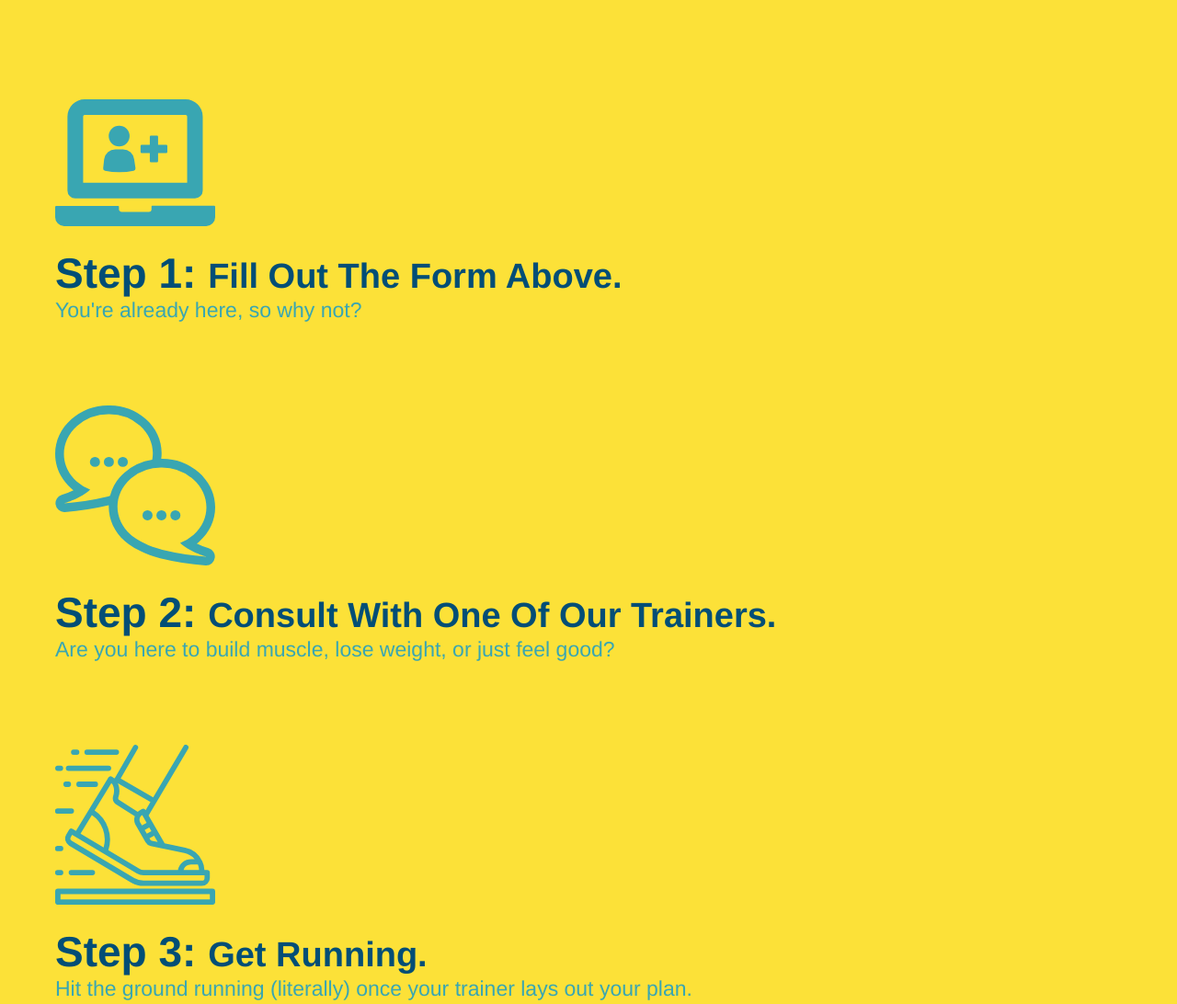
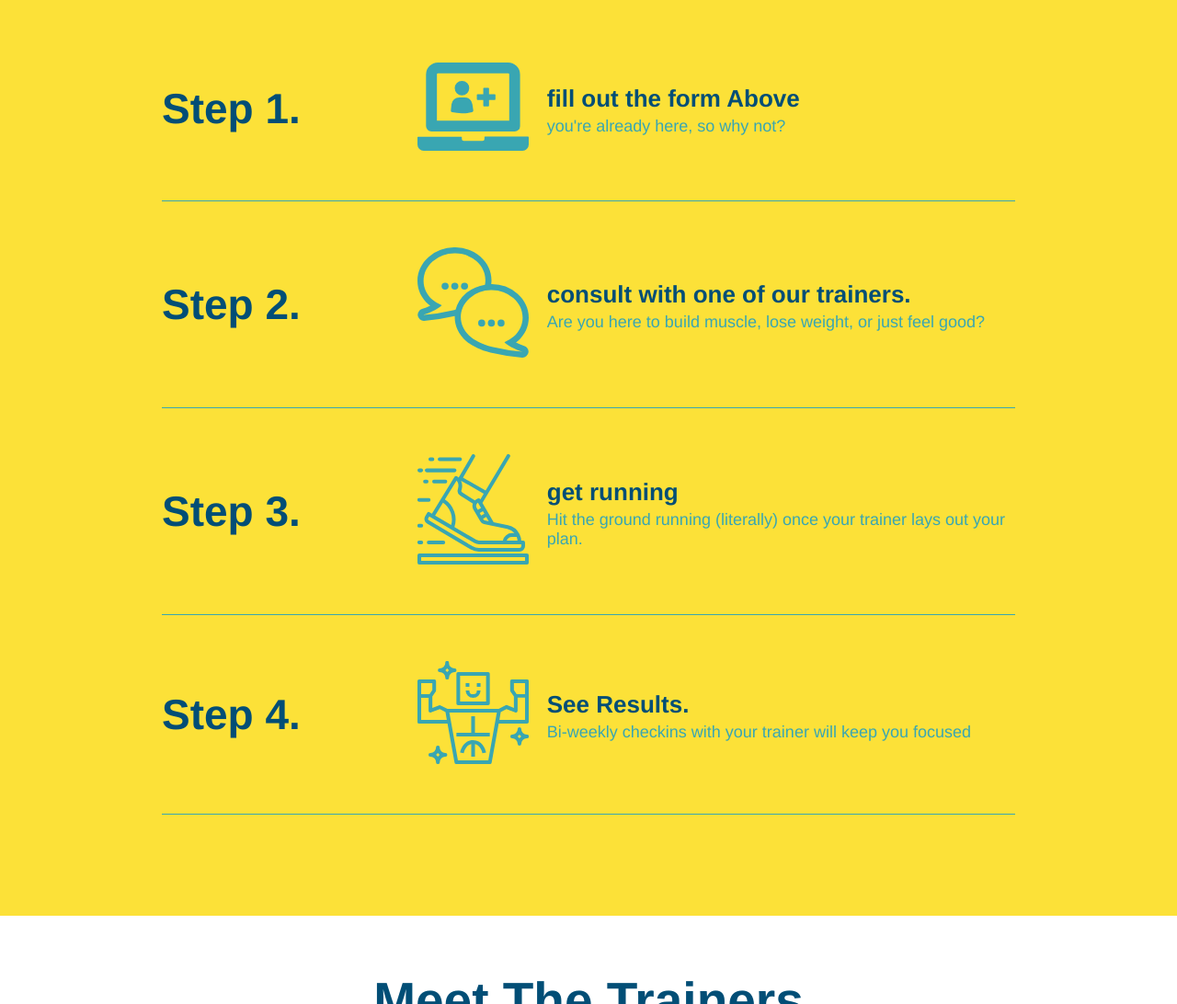
Before and after one commit to escowin/__redux__, a plain HTML site: page 01-run-buddy/index.html in a window 1280 px wide. Shown: the part 1260-2352 px from the top of the page at 92% size. Drawn offline with Linux system fonts and the light colour scheme.

Commit message:
2.2.9 | add flexbox to the steps

```diff
--- a/01-run-buddy/assets/css/style.css
+++ b/01-run-buddy/assets/css/style.css
@@ -8,7 +8,6 @@ body {
   color: #39a6b2;
   font-family: Helvetica, Arial, sans-serif;
 }
-
 
 /* HEADER / NAV BAR STYLES START */
 
@@ -52,8 +51,6 @@ header nav ul li a {
 
 /* HEADER / NAVBAR STYLES END */
 
-
-
 /* FOOTER STYLES START */
 footer {
   background: #fce138;
@@ -87,7 +84,7 @@ section {
 
 /* HERO STYLES START */
 .hero {
-  background-image: url('../images/hero-bg.jpg');
+  background-image: url("../images/hero-bg.jpg");
   background-size: cover;
   background-position: center;
   display: flex;
@@ -150,7 +147,6 @@ section {
 }
 /* HERO STYLES END */
 
-
 /* SECTION TITLE STYLES START */
 .section-title {
   font-size: 55px;
@@ -183,34 +179,57 @@ section {
 }
 /* WHAT YOU DO STYLES END */
 
-
 /* WHAT YOU DO STYLES START */
 .steps {
   background: #fce138;
 }
 
-.steps div {
-  margin-bottom: 80px;
+.step {
+  margin: 50px auto;
+  padding-bottom: 50px;
+  width: 80%;
+  border-bottom: 1px solid #39a6b2;
+  display: flex;
+  flex-wrap: wrap;
+  align-items: center;
+  justify-content: space-between;
 }
 
-.steps img {
-  width: 15%;
-  margin: 10px 0;
+.step h3 {
+  color: #024e76;
+  font-size: 46px;
+  flex: 1 30%;
 }
 
-.steps h3 {
-  color: #024e76;
-  font-size: 46px;
-  margin-top: 10px;
+.step-info {
+  flex: 2 70%;
+  display: flex;
+  flex-wrap: wrap;
+  align-items: center;
 }
 
-.steps span {
-  font-size: 38px;
+.step-img {
+  flex: 1 12%;
+  margin-right: 20px;
 }
 
-.steps p {
+.step-img img {
+  max-width: 100%;
+}
+
+.step-text {
+  flex: 12;
+}
+
+.step-text p {
   color: #39a6b2;
-  font-size: 23px;
+  font-size: 18px;
+}
+
+.step-text h4 {
+  font-size: 26px;
+  line-height: 1.5;
+  color: #024e76;
 }
 /* WHAT YOU DO STYLES END */
 
@@ -265,7 +284,7 @@ section {
 
 .contact-info iframe {
   width: 400px;
-height: 400px;
+  height: 400px;
 }
 
 .contact-info div {
@@ -282,7 +301,8 @@ height: 400px;
   font-size: 32px;
 }
 
-.contact-info p, .contact-info address {
+.contact-info p,
+.contact-info address {
   margin: 20px 0;
   line-height: 1.5;
   font-size: 20px;
@@ -292,7 +312,6 @@ height: 400px;
 .contact-info a {
   color: #fce138;
 }
-
 
 /* REACH OUT STYLES END */
 
--- a/01-run-buddy/index.html
+++ b/01-run-buddy/index.html
@@ -1,10 +1,12 @@
 <!DOCTYPE html>
 <html lang="en">
+
 <head>
   <meta charset="UTF-8" />
   <link rel="stylesheet" href="./assets/css/style.css" />
   <title>Run Buddy</title>
 </head>
+
 <body>
   <!-- navigation tags - block level element -->
   <header>
@@ -53,29 +55,11 @@
       </p>
       <form>
         <label for="name">Enter full name:</label>
-          <input
-            type="text"
-            placeholder="Your Name"
-            id="name"
-            name="name"
-            class="form-input"
-          />
+        <input type="text" placeholder="Your Name" id="name" name="name" class="form-input" />
         <label for="email">Enter email address:</label>
-          <input
-            type="email"
-            placeholder="Email Address"
-            id="email"
-            name="email"
-            class="form-input"
-          />
+        <input type="email" placeholder="Email Address" id="email" name="email" class="form-input" />
         <label for="phone">Enter a telephone number:</label>
-          <input
-            type="tel"
-            placeholder="Phone Number"
-            name="phone"
-            id="phone"
-            class="form-input"
-          />
+        <input type="tel" placeholder="Phone Number" name="phone" id="phone" class="form-input" />
         <p>
           Have you worked out with a trainer before?
           <input type="radio" name="trainer-confirm" id="trainer-yes" />
@@ -118,28 +102,59 @@
     <div class="flex-row">
       <h2 class="section-title secondary-border">What You Do</h2>
     </div>
-      <div>
+    <div class="step">
+      <h3>Step 1.</h3>
+      <div class="step-info">
+        <div class="step-img">
           <img src="./assets/images/step-1.svg" alt="" />
-        <h3>Step 1: <span>Fill Out The Form Above.</span></h3>
-        <p>You're already here, so why not?</p>
         </div>
-      <div>
+        <div class="step-text">
+          <h4>fill out the form Above</h4>
+          <p>you're already here, so why not?</p>
+        </div>
+      </div>
+    </div>
+
+    <div class="step">
+      <h3>Step 2.</h3>
+      <div class="step-info">
+        <div class="step-img">
           <img src="./assets/images/step-2.svg" alt="" />
-        <h3>Step 2: <span>Consult With One Of Our Trainers.</span></h3>
+        </div>
+        <div class="step-text">
+          <h4>consult with one of our trainers.</h4>
           <p>Are you here to build muscle, lose weight, or just feel good?</p>
         </div>
-      <div>
+      </div>
+    </div>
+    <div class="step">
+      <h3>Step 3.</h3>
+      <div class="step-info">
+        <div class="step-img">
           <img src="./assets/images/step-3.svg" alt="" />
-        <h3>Step 3: <span>Get Running.</span></h3>
+        </div>
+        <div class="step-text">
+          <h4>get running</h4>
           <p>
-          Hit the ground running (literally) once your trainer lays out your
-          plan.
+            Hit the ground running (literally) once your trainer lays out your plan.
           </p>
         </div>
-      <div>
+      </div>
+    </div>
+
+    <div class="step">
+      <h3>Step 4.</h3>
+      <div class="step-info">
+        <div class="step-img">
           <img src="./assets/images/step-4.svg" alt="" />
-        <h3>Step 4: <span>See Results.</span></h3>
-        <p>Bi-weekly checkins with your trainer will keep you focused</p>
+        </div>
+        <div class="step-text">
+          <h4>See Results.</h4>
+          <p>
+            Bi-weekly checkins with your trainer will keep you focused
+          </p>
+        </div>
+      </div>
     </div>
   </section>
   <!-- "what you do" end -->
@@ -150,10 +165,7 @@
       <h2 class="section-title primary-border">Meet The Trainers</h2>
     </div>
     <article class="trainer">
-        <img
-          src="./assets/images/trainer-1.jpg"
-          alt="Arron Stephens in his workout clothes, ready to pump iron"
-        />
+      <img src="./assets/images/trainer-1.jpg" alt="Arron Stephens in his workout clothes, ready to pump iron" />
       <div class="trainer-bio text-left">
         <h3>Arron Stephens</h3>
         <h4>Speed / Strength</h4>
@@ -177,17 +189,12 @@
           suscipit amet quis repellat!
         </p>
       </div>
-        <img
-          src="./assets/images/trainer-2.jpg"
-          alt="Joanna Gill cooling off after a work out"
-        />
+      <img src="./assets/images/trainer-2.jpg" alt="Joanna Gill cooling off after a work out" />
     </article>
 
     <article class="trainer">
-        <img
-          src="./assets/images/trainer-3.jpg"
-          alt="Harry Smith wearing a headband and lifting comically small pink weights"
-        />
+      <img src="./assets/images/trainer-3.jpg"
+        alt="Harry Smith wearing a headband and lifting comically small pink weights" />
       <div class="trainer-bio text-left">
         <h3>Harry "The Headband" Smith</h3>
         <h4>Strength</h4>
@@ -210,10 +217,7 @@
     <div class="contact-info">
       <iframe
         src="https://www.google.com/maps/embed?pb=!1m14!1m12!1m3!1d12182.30520634488!2d-74.0652613!3d40.2407219!2m3!1f0!2f0!3f0!3m2!1i1024!2i768!4f13.1!5e0!3m2!1sen!2sus!4v1561060983193!5m2!1sen!2sus"
-          frameborder="0"
-          style="border: 0"
-          allowfullscreen
-        >
+        frameborder="0" style="border: 0" allowfullscreen>
       </iframe>
 
       <div class="contact-form">
@@ -259,4 +263,5 @@
   </footer>
   <!-- footer end -->
 </body>
+
 </html>
```
Lines whose indentation alone changed are shown as unchanged.
